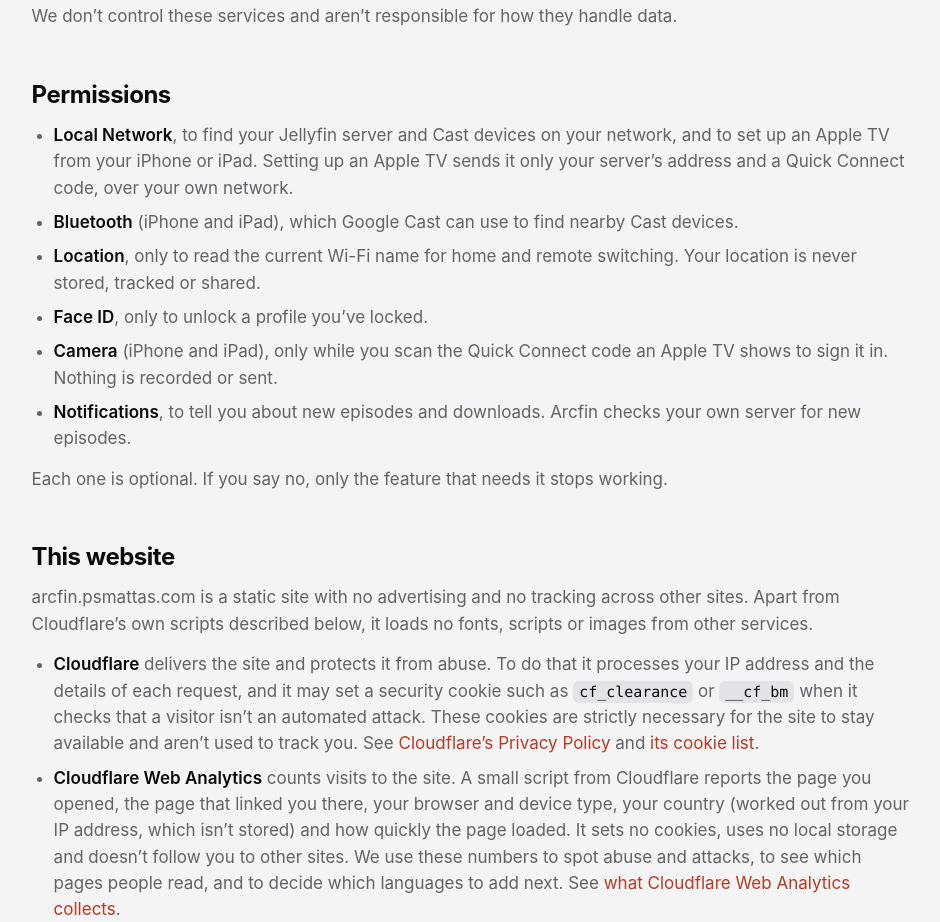
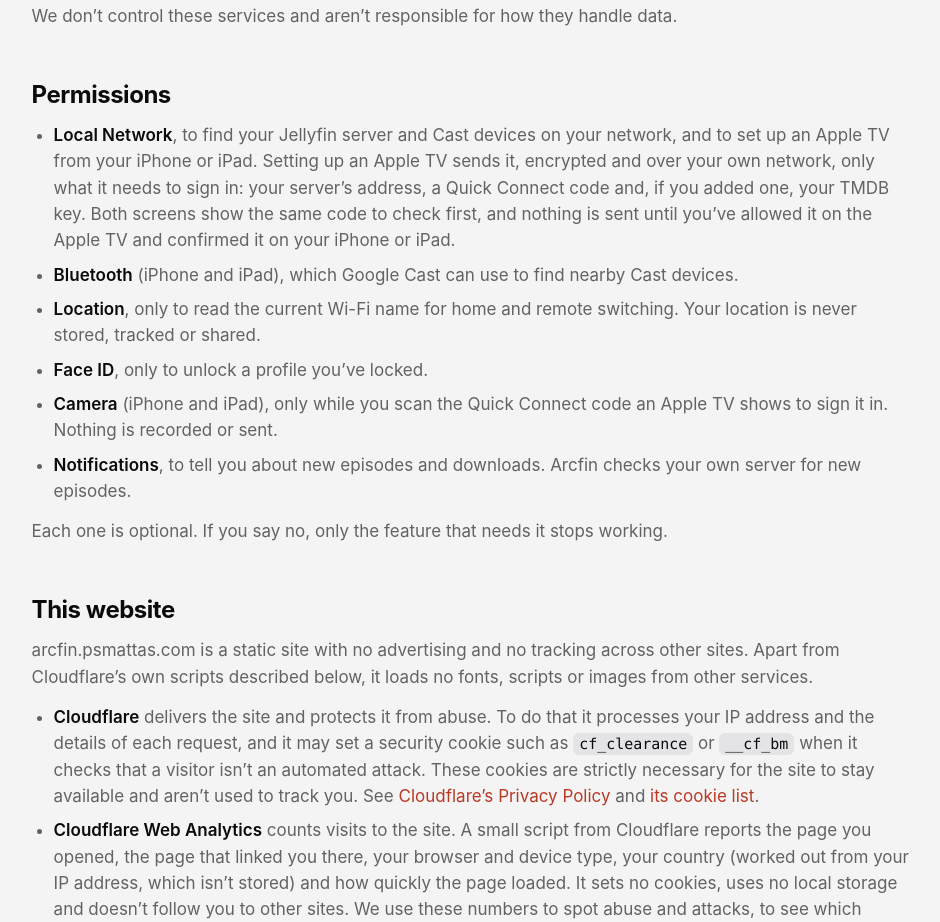
Before and after one commit to ArcFin-App/ArcFin-Site, a plain HTML site: page site/arcfin.psmattas.com/privacy/index.html in a window 1280 px wide. Shown: the part 2540-3462 px from the top of the page, without its empty margins (310-1250 px from the left). Drawn offline with Linux system fonts and the light colour scheme.

Commit message:
Privacy Policy: Apple TV setup is encrypted, and can carry the TMDB key
ArcFin#481 now encrypts the setup connection after both screens show the
same code, and sends a profile's TMDB key with it.

Signed-off-by: psmattas <me@psmattas.com>

```diff
--- a/site/arcfin.psmattas.com/privacy/index.html
+++ b/site/arcfin.psmattas.com/privacy/index.html
@@ -97,7 +97,7 @@
 
   <h2>Permissions</h2>
   <ul>
-    <li><strong>Local Network</strong>, to find your Jellyfin server and Cast devices on your network, and to set up an Apple TV from your iPhone or iPad. Setting up an Apple TV sends it only your server&rsquo;s address and a Quick Connect code, over your own network.</li>
+    <li><strong>Local Network</strong>, to find your Jellyfin server and Cast devices on your network, and to set up an Apple TV from your iPhone or iPad. Setting up an Apple TV sends it, encrypted and over your own network, only what it needs to sign in: your server&rsquo;s address, a Quick Connect code and, if you added one, your TMDB key. Both screens show the same code to check first, and nothing is sent until you&rsquo;ve allowed it on the Apple TV and confirmed it on your iPhone or iPad.</li>
     <li><strong>Bluetooth</strong> (iPhone and iPad), which Google Cast can use to find nearby Cast devices.</li>
     <li><strong>Location</strong>, only to read the current Wi-Fi name for home and remote switching. Your location is never stored, tracked or shared.</li>
     <li><strong>Face ID</strong>, only to unlock a profile you&rsquo;ve locked.</li>
```
